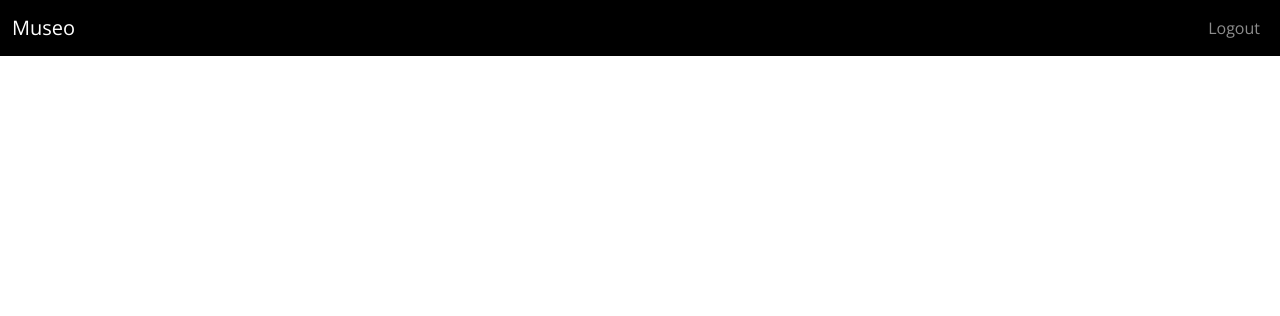
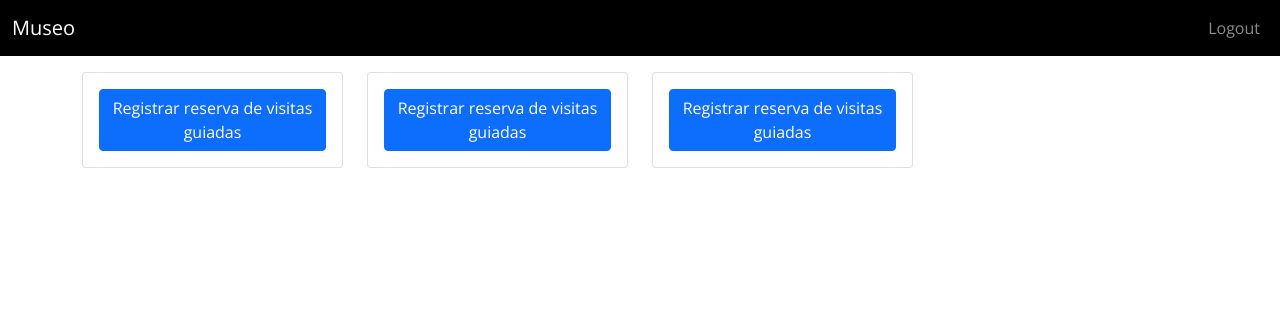
Before and after one commit to matiasmurua1/MuseoCordobaDsi, a Django app: page / in a window 1280 px wide. Shown: the top 316 px of the page. Run offline with Django 3.2, Linux system fonts and the light colour scheme; the visitor is signed in with stand-in values (Sample User, id 1); some libraries are stand-ins or nearby versions.

Commit message:
Added CU as cards with buttons

```diff
--- a/visita/templates/index.html
+++ b/visita/templates/index.html
@@ -3,8 +3,39 @@
 {% block content %}
 <div class="container">
     <div class="row">
-        <div class="col col-md-6 col-lg-4"></div>
+        <div class="col col-md-6 col-lg-4 col-xl-3 mt-3">
+            <div class="card">
+                <div class="card-body container-fluid">
+                    <div class="row justify-content-center">
+                        <div class="col-auto">
+                            <button class="btn btn-primary">Registrar reserva de visitas guiadas</button>
+                        </div>
+                    </div>
+                </div>
+            </div>
+        </div>
+        <div class="col col-md-6 col-lg-4 col-xl-3 mt-3">
+            <div class="card">
+                <div class="card-body container-fluid">
+                    <div class="row justify-content-center">
+                        <div class="col-auto">
+                            <button class="btn btn-primary">Registrar reserva de visitas guiadas</button>
+                        </div>
+                    </div>
+                </div>
+            </div>
+        </div>
+        <div class="col col-md-6 col-lg-4 col-xl-3 mt-3">
+            <div class="card">
+                <div class="card-body container-fluid">
+                    <div class="row justify-content-center">
+                        <div class="col-auto">
+                            <button class="btn btn-primary">Registrar reserva de visitas guiadas</button>
+                        </div>
+                    </div>
+                </div>
+            </div>
+        </div>
     </div>
 </div>
-
 {% endblock %}
```
